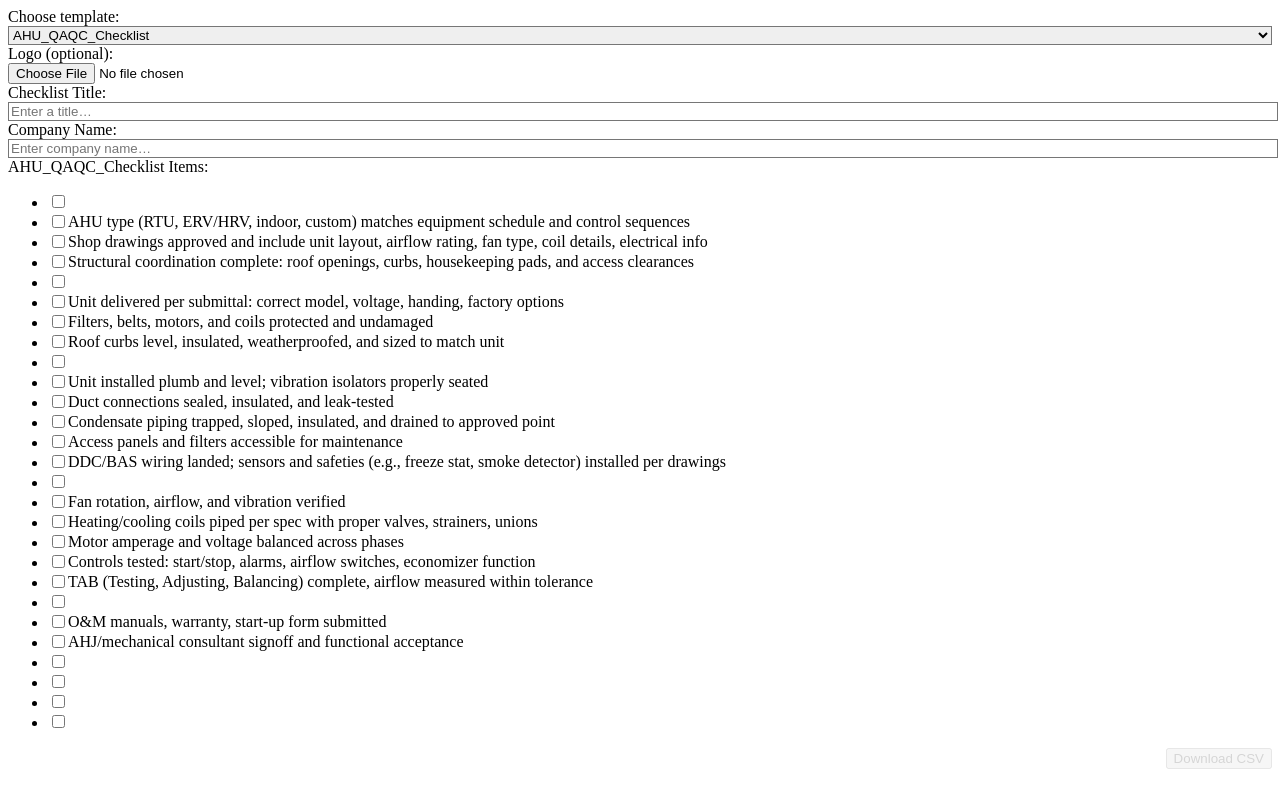
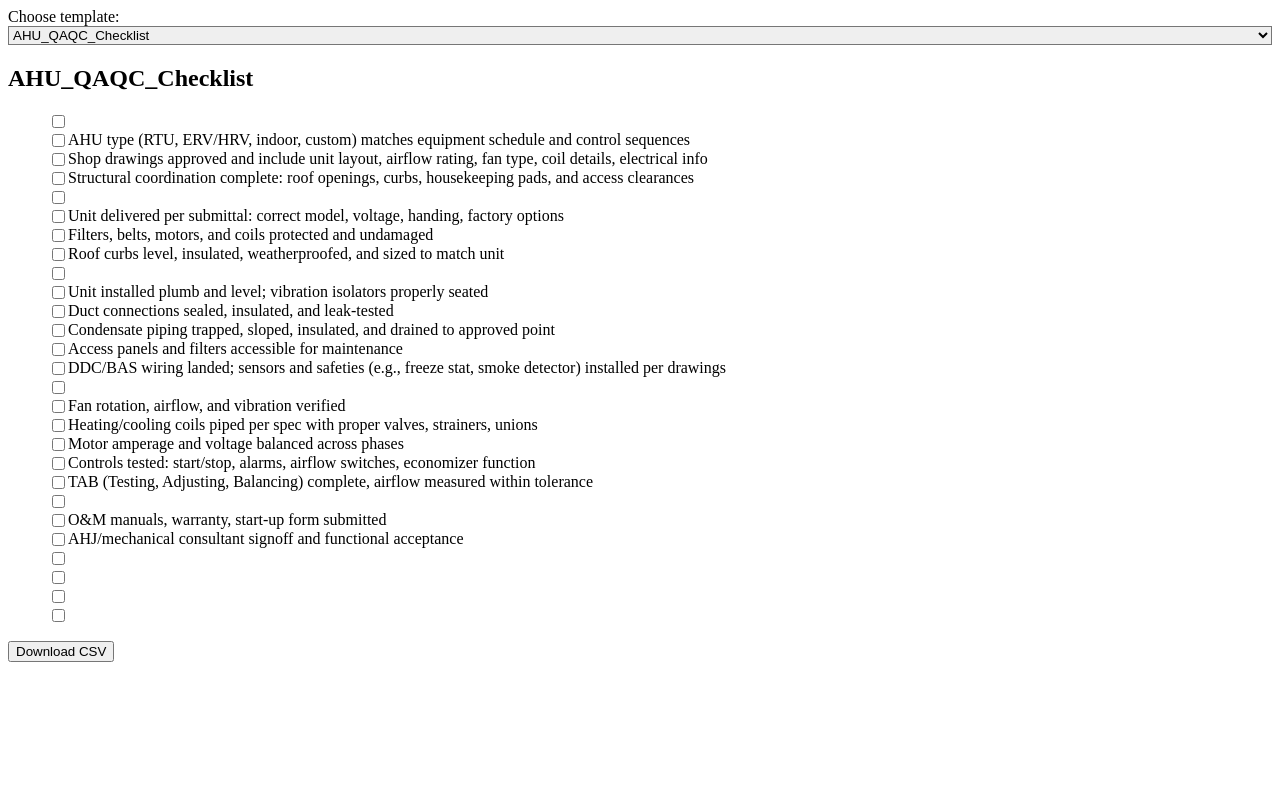
Before and after one commit to ypgajjar/qa-qc-checklists, a React (Vite) app: page / in a window 1280 px wide. Shown: the top 808 px of the page. Built offline with nearby package versions, Linux system fonts and the light colour scheme.

Commit message:
chore: remove legacy Pages workflow

```diff
--- a/src/components/Checklist.jsx
+++ b/src/components/Checklist.jsx
@@ -1,128 +1,69 @@
-import { useState, useEffect } from "react";
+import { useState } from "react";
 
 export default function Checklist({ templateName, items }) {
-  // — logo preview URL
-  const [logoUrl, setLogoUrl] = useState("");
-  // — title & company name
-  const [title, setTitle] = useState("");
-  const [company, setCompany] = useState("");
-  // — track which items are checked
   const [checked, setChecked] = useState({});
 
-  // reset checks when template changes
-  useEffect(() => {
-    const initial = {};
-    items.forEach((it) => (initial[it.id] = false));
-    setChecked(initial);
-  }, [items]);
+  function toggle(id) {
+    setChecked(c => ({ ...c, [id]: !c[id] }));
+  }
 
-  // handle a logo file select
-  const handleLogo = (e) => {
-    const file = e.target.files[0];
-    if (file) {
-      setLogoUrl(URL.createObjectURL(file));
-    }
-  };
+  // ---- CSV download handler ----
+  function downloadCSV() {
+    // 1) Build header + rows array
+    const header = ["Item ID", "Text", "Checked"];
+    const rows = items.map(item => [
+      item.id,
+      `"${item.text.replace(/"/g, '""')}"`,  // escape quotes
+      checked[item.id] ? "TRUE" : "FALSE"
+    ]);
 
-  // toggle one checkbox
-  const toggle = (id) =>
-    setChecked((c) => ({ ...c, [id]: !c[id] }));
+    // 2) Join to a single string
+    const csvContent =
+      [header, ...rows]
+        .map(r => r.join(","))   // comma‑separate each row
+        .join("\r\n");           // CRLF line endings
 
-  // generate & download CSV
-  const download = () => {
-    // Build a CSV string
-    let csv = `"Template Name","${templateName}"\n`;
-    csv += `"Title","${title}"\n`;
-    csv += `"Company","${company}"\n\n`;
-    csv += `"Item ID","Text","Checked"\n`;
-    items.forEach(({ id, text }) => {
-      const mark = checked[id] ? "Yes" : "No";
-      // escape any quotes
-      const esc = (str) => `"${str.replace(/"/g, '""')}"`;
-      csv += [esc(id), esc(text), esc(mark)].join(",") + "\n";
-    });
+    // 3) Create a Blob and an object URL
+    const blob = new Blob([csvContent], { type: "text/csv;charset=utf-8;" });
+    const url  = URL.createObjectURL(blob);
 
-    // trigger a download
-    const blob = new Blob([csv], { type: "text/csv" });
-    const url = URL.createObjectURL(blob);
+    // 4) Create a temporary link & click it
     const a = document.createElement("a");
     a.href = url;
-    // safe filename
-    const safeName = templateName.replace(/\W+/g, "_");
-    a.download = `${safeName}_${Date.now()}.csv`;
+    a.download = `${templateName.replace(/\s+/g, "_")}.csv`;
+    document.body.appendChild(a);
     a.click();
+    document.body.removeChild(a);
+
+    // 5) Release memory
     URL.revokeObjectURL(url);
-  };
+  }
+  // --------------------------------
 
   return (
-    <div className="max-w-xl mx-auto bg-white rounded shadow p-6 space-y-6">
-      {/* Logo */}
-      <div>
-        <label className="block font-medium mb-1">Logo (optional):</label>
-        <input type="file" accept="image/*" onChange={handleLogo} />
-        {logoUrl && (
-          <img
-            src={logoUrl}
-            alt="Logo preview"
-            className="h-16 mt-2 object-contain"
-          />
-        )}
-      </div>
-
-      {/* Title & Company */}
-      <div>
-        <label className="block font-medium mb-1">Checklist Title:</label>
-        <input
-          type="text"
-          value={title}
-          onChange={(e) => setTitle(e.target.value)}
-          className="w-full border rounded px-3 py-2"
-          placeholder="Enter a title…"
-        />
-      </div>
-      <div>
-        <label className="block font-medium mb-1">Company Name:</label>
-        <input
-          type="text"
-          value={company}
-          onChange={(e) => setCompany(e.target.value)}
-          className="w-full border rounded px-3 py-2"
-          placeholder="Enter company name…"
-        />
-      </div>
-
-      {/* Checklist items */}
-      <div>
-        <label className="block font-medium mb-2">
-          {templateName} Items:
-        </label>
-        <ul className="space-y-2">
-          {items.map(({ id, text }) => (
-            <li key={id}>
-              <label className="inline-flex items-center">
+    <div className="…">
+      <h2 className="text-xl font-bold mb-4">{templateName}</h2>
+      <ul className="space-y-2 mb-6">
+        {items.map(item => (
+          <li key={item.id} className="flex items-center">
             <input
               type="checkbox"
-                  checked={!!checked[id]}
-                  onChange={() => toggle(id)}
-                  className="form-checkbox h-5 w-5 text-blue-600"
+              id={item.id}
+              checked={!!checked[item.id]}
+              onChange={() => toggle(item.id)}
+              className="mr-2"
             />
-                <span className="ml-2">{text}</span>
-              </label>
+            <label htmlFor={item.id}>{item.text}</label>
           </li>
         ))}
       </ul>
-      </div>
 
-      {/* Download button */}
-      <div className="text-right">
       <button
-          onClick={download}
-          className="bg-blue-600 text-white px-4 py-2 rounded hover:bg-blue-700 disabled:opacity-50"
-          disabled={!title || !company}
+        onClick={downloadCSV}
+        className="px-4 py-2 bg-blue-600 text-white rounded hover:bg-blue-700"
       >
         Download CSV
       </button>
     </div>
-    </div>
   );
 }
```
Lines whose indentation alone changed are shown as unchanged.
